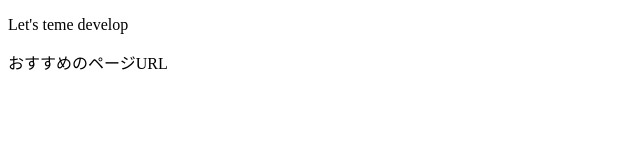
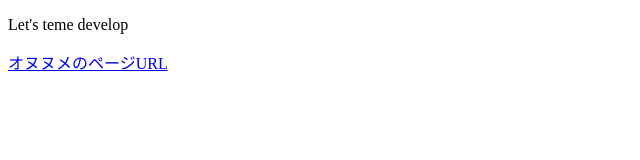
Before and after one commit to YUMIHUMAN/kkkadai, a plain HTML site: page index.html in a window 1280 px wide. Shown: the whole page, without its empty margins (0-640 px from the left). Drawn offline with Linux system fonts and the light colour scheme.

Commit message:
おすすめのページURLの修正

```diff
--- a/index.html
+++ b/index.html
@@ -7,6 +7,6 @@
 </head>
 <body>
     <p>Let's teme develop</p>
-    おすすめのページURL
+    <a href="#">オヌヌメのページURL</a>
 </body>
 </html>
```
